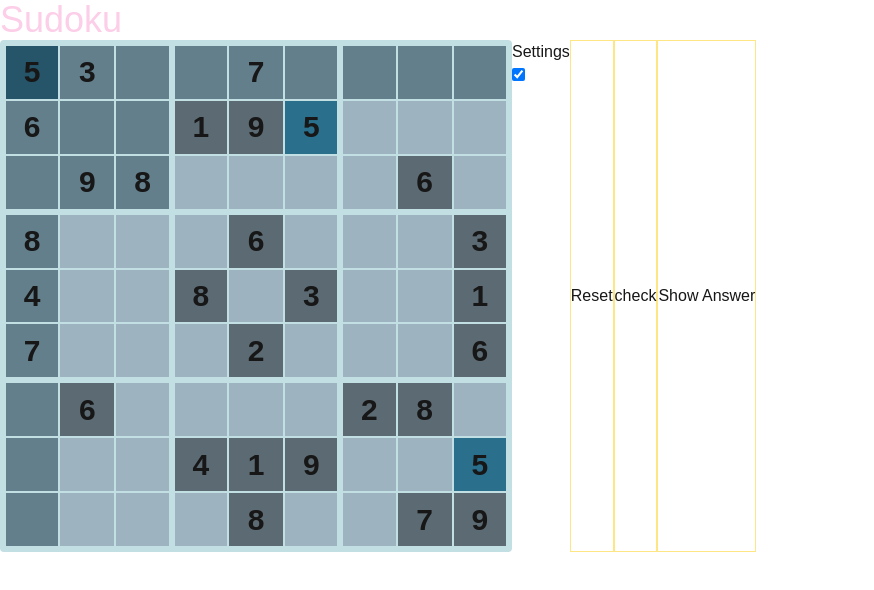
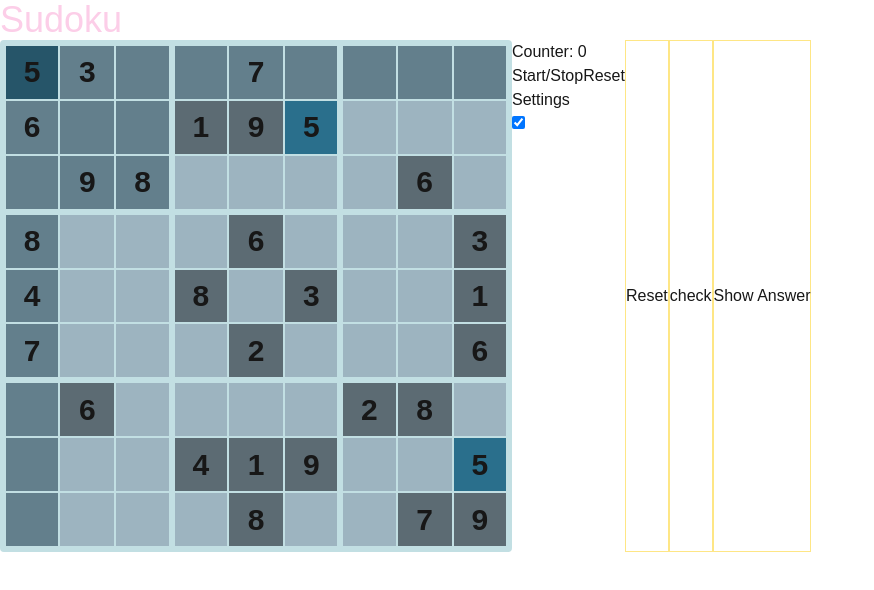
Before and after one commit to fdanctl/sudoku, a Next.js app: page / in a window 1280 px wide. Shown: the top 590 px of the page, without its empty margins (0-874 px from the left). Built offline with nearby package versions, Linux system fonts and the light colour scheme.

Commit message:
add counter

```diff
--- a/src/app/page.tsx
+++ b/src/app/page.tsx
@@ -4,6 +4,7 @@ import { useGameplay } from "@/hooks/useGameplay";
 import { Board } from "@/components/Board";
 import { Button } from "@/components/Button";
 import { useSettings } from "@/hooks/useSettings";
+import { useCounter } from "@/hooks/useCounter";
 
 const game = {
   board: [
@@ -41,6 +42,7 @@ export default function Home() {
     showSolution,
   } = useGameplay(game);
   const { settings, handleChangeSetting } = useSettings();
+  const { counter, startStopCounter, resetCounter } = useCounter();
 
   return (
     <>
@@ -55,11 +57,14 @@ export default function Home() {
           settings={settings}
         />
         <div>
+          <p>Counter: {counter.counter}</p>
+          <button onClick={startStopCounter}>Start/Stop</button>
+          <button onClick={resetCounter}>Reset</button>
           <p>Settings</p>
           <input
             type="checkbox"
             onChange={() => {
-              handleChangeSetting("highlightBox")
+              handleChangeSetting("highlightBox");
             }}
             checked={settings.highlightBox}
           />
--- /dev/null
+++ b/src/hooks/useCounter.ts
@@ -0,0 +1,29 @@
+import { useEffect, useState } from "react";
+
+export function useCounter() {
+  const [counter, setCounter] = useState({ active: false, counter: 0 });
+
+  const startStopCounter = () => {
+    console.log(counter.active);
+    setCounter((ps) => ({ ...ps, active: !ps.active }));
+  };
+
+  const resetCounter = () => {
+    setCounter({ active: false, counter: 0 });
+  };
+
+  useEffect(() => {
+    const plus = counter.active ? 1 : 0;
+    const countSeconds = setInterval(() => {
+      setCounter((ps) => ({ ...ps, counter: ps.counter + plus }));
+    }, 1000);
+
+    return () => clearInterval(countSeconds);
+  }, [counter.active]);
+
+  return {
+    counter,
+    startStopCounter,
+    resetCounter,
+  };
+}
```
